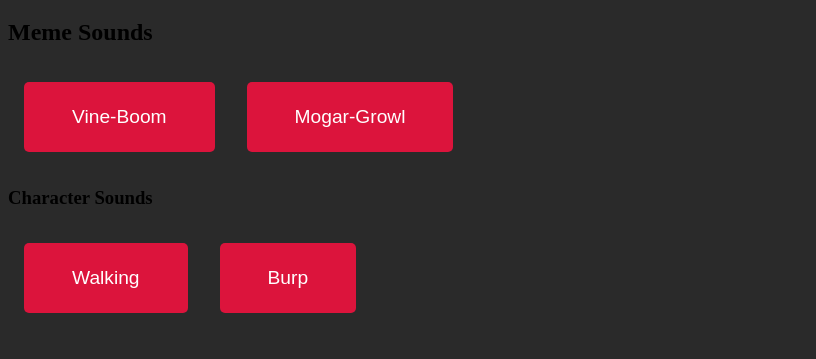
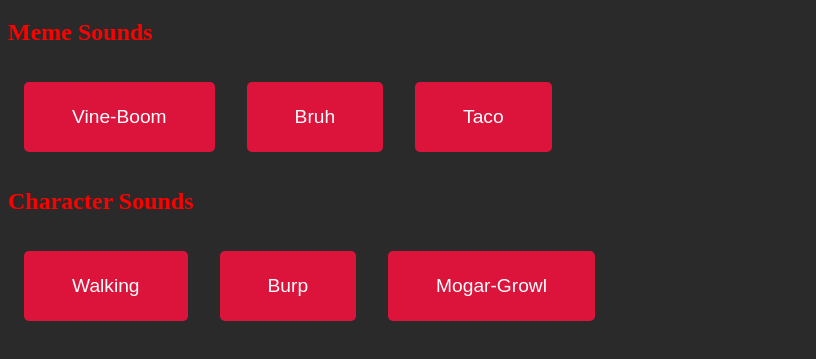
Before and after one commit to Tank-203/dndsoundboard, a plain HTML site: page index.html in a window 1280 px wide. Shown: the part 61-420 px from the top of the page, without its empty margins (0-816 px from the left). Drawn offline with Linux system fonts and the light colour scheme.

Commit message:
Bug Fixes and more sounds

```diff
--- a/font.css
+++ b/font.css
@@ -11,6 +11,10 @@ h1 {
     color: rgb(255, 0, 0);
 }
 
+h2 {
+    text-align: left;
+    color:rgb(255, 0, 0)
+}
 
 .center {
       display: block;
--- a/index.html
+++ b/index.html
@@ -11,10 +11,12 @@
 <audio id="Mogar-Growl" src="Audios/mogar-growl.mp3"></audio>
 <audio id="Walking" src="Audios/walking.mp3"></audio>
 <audio id="Burp" src="Audios/CharacterBurp.mp3"></audio>
+<audio id="Bruh" src="Audios/bruh.mp3"></audio>
+<audio id="Taco" src="Audios/taco.mp3"></audio>
 <h1>DnD SoundBoard</h1>
 <h2>Meme Sounds</h2>
 <div id="buttons"></div>
-<h3>Character Sounds</h3>
+<h2>Character Sounds</h3>
 <div id="characterButtons"></div>
 
 
--- a/script.js
+++ b/script.js
@@ -1,5 +1,5 @@
-const sounds = ['Vine-Boom', 'Mogar-Growl']
-const characterSounds = ['Walking', 'Burp']
+const sounds = ['Vine-Boom', 'Bruh', 'Taco']
+const characterSounds = ['Walking', 'Burp', 'Mogar-Growl']
 
 sounds.forEach(sound => {
     const btn = document.createElement('button')
```
Also changed, not shown: 2 other files.
